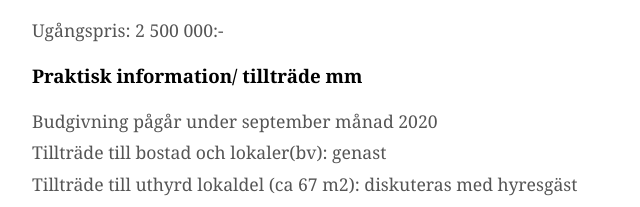
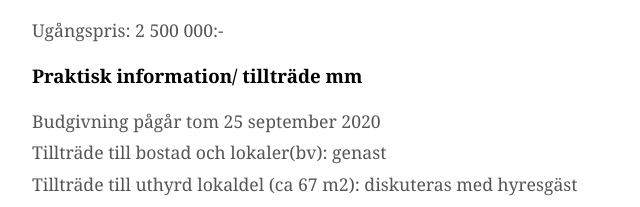
Before and after one commit to Dodsaren/for-sale-klovsjo, a plain HTML site: page index.html in a window 1280 px wide. Shown: the part 946-1153 px from the top of the page, 74-714 px from the left. Drawn offline with nearby package versions, Linux system fonts and the light colour scheme.

Commit message:
Text change

```diff
--- a/index.html
+++ b/index.html
@@ -98,7 +98,7 @@
               <p class="paragraph font">Ugångspris: 2 500 000:-</p>
               <h3 class="font">Praktisk information/ tillträde mm</h3>
               <ul class="list2">
-                <li>Budgivning pågår under september månad 2020</li>
+                <li>Budgivning pågår tom 25 september 2020</li>
                 <li>Tillträde till bostad och lokaler(bv): genast</li>
                 <li>
                   Tillträde till uthyrd lokaldel (ca 67 m2): diskuteras med
```
